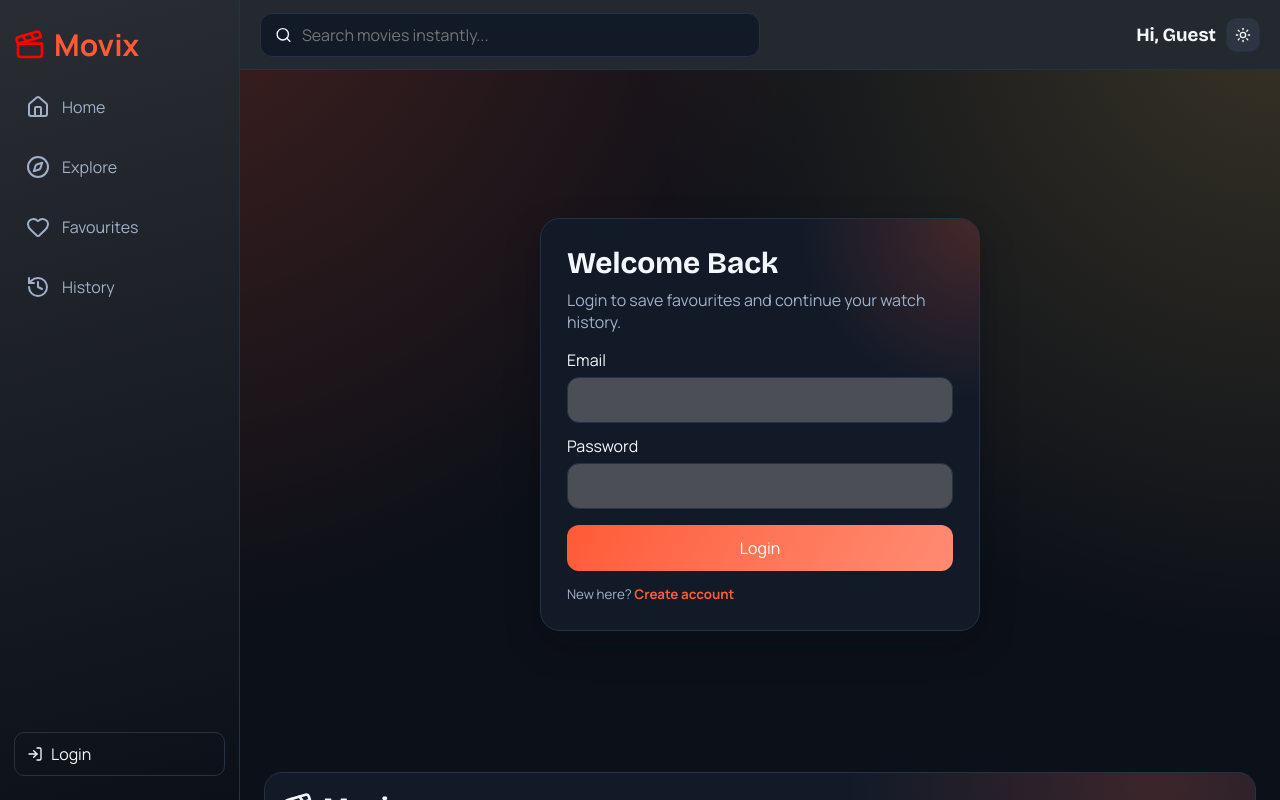
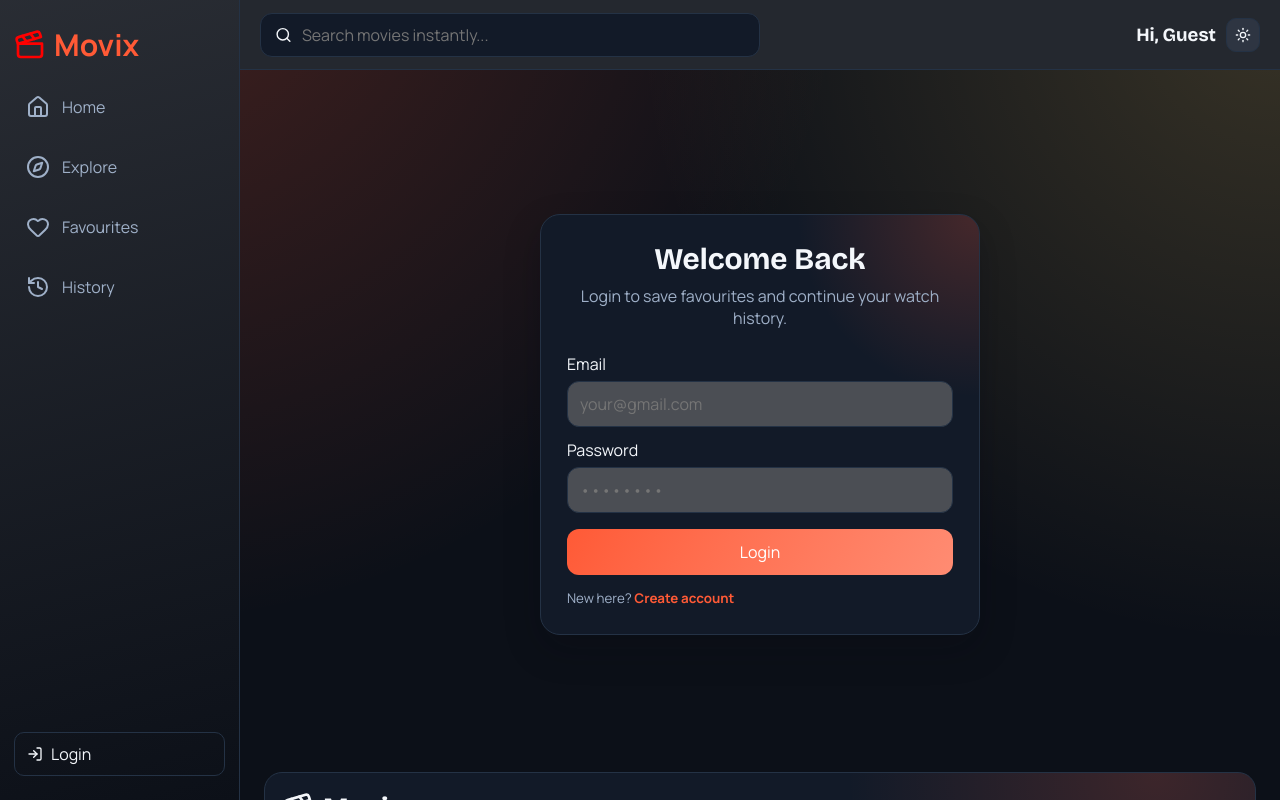
Before and after one commit to AlokKumarYadav2410/movix, a React (Vite) app in the folder frontend/: page /login in a window 1280 px wide. Shown: the top 800 px of the page. Built offline with nearby package versions, Linux system fonts and the light colour scheme.

Commit message:
refactor: simplify authentication checks in movie routes and enhance input placeholders in auth forms

```diff
--- a/frontend/src/app/app.routes.jsx
+++ b/frontend/src/app/app.routes.jsx
@@ -21,14 +21,7 @@ export const router = createBrowserRouter([
     children: [
       { index: true, element: <Home /> },
       { path: "explore", element: <Explore /> },
-      {
-        path: "movies/:movieId",
-        element: (
-          <RequireAuth>
-            <MovieDetails />
-          </RequireAuth>
-        )
-      },
+      { path: "movies/:movieId", element: <MovieDetails /> },
       {
         path: "favourites",
         element: (
--- a/frontend/src/features/auth/pages/AuthPage.module.scss
+++ b/frontend/src/features/auth/pages/AuthPage.module.scss
@@ -17,12 +17,14 @@
   h1 {
     color: var(--text);
     font-size: 30px;
+    text-align: center;
   }
 
   p {
     margin-top: 8px;
-    margin-bottom: 16px;
+    margin-bottom: 24px;
     color: var(--text-secondary);
+    text-align: center;
   }
 
   label {
--- a/frontend/src/features/auth/pages/Login.jsx
+++ b/frontend/src/features/auth/pages/Login.jsx
@@ -34,10 +34,10 @@ const Login = () => {
         <p>Login to save favourites and continue your watch history.</p>
 
         <label htmlFor="email">Email</label>
-        <input id="email" name="email" type="email" value={form.email} onChange={onChange} required />
+        <input id="email" name="email" type="email" value={form.email} onChange={onChange} placeholder="your@gmail.com" required />
 
         <label htmlFor="password">Password</label>
-        <input id="password" name="password" type="password" value={form.password} onChange={onChange} required />
+        <input id="password" name="password" type="password" value={form.password} onChange={onChange} placeholder="••••••••" required />
 
         {error ? <span className={styles.error}>{error}</span> : null}
 
--- a/frontend/src/features/auth/pages/Register.jsx
+++ b/frontend/src/features/auth/pages/Register.jsx
@@ -36,13 +36,13 @@ const Register = () => {
         </p>
 
         <label htmlFor="name">Name</label>
-        <input id="name" name="name" type="text" value={form.name} onChange={onChange} required />
+        <input id="name" name="name" type="text" value={form.name} onChange={onChange} placeholder="Username" required />
 
         <label htmlFor="email">Email</label>
-        <input id="email" name="email" type="email" value={form.email} onChange={onChange} required />
+        <input id="email" name="email" type="email" value={form.email} onChange={onChange} placeholder="your@gmail.com" required />
 
         <label htmlFor="password">Password</label>
-        <input id="password" name="password" type="password" value={form.password} onChange={onChange} required minLength={6} />
+        <input id="password" name="password" type="password" value={form.password} onChange={onChange} placeholder="••••••••" required minLength={6} />
 
         {error ? <span className={styles.error}>{error}</span> : null}
 
--- a/frontend/src/features/movies/pages/MovieDetails.jsx
+++ b/frontend/src/features/movies/pages/MovieDetails.jsx
@@ -61,20 +61,11 @@ const MovieDetails = () => {
   const [isTrailerOpen, setIsTrailerOpen] = useState(false);
 
   useEffect(() => {
-    if (!isAuthenticated) {
-      navigate("/login", { replace: true });
-    }
-  }, [isAuthenticated, navigate]);
-
-  useEffect(() => {
-    if (!isAuthenticated) {
-      return;
-    }
     dispatch(fetchMovieById(movieId));
     return () => {
       dispatch(clearMovieDetails());
     };
-  }, [dispatch, movieId, isAuthenticated]);
+  }, [dispatch, movieId]);
 
   useEffect(() => {
     if (!isAuthenticated) {
--- a/frontend/src/shared/ui/SkeletonLoader.module.scss
+++ b/frontend/src/shared/ui/SkeletonLoader.module.scss
@@ -8,9 +8,9 @@
   border-radius: 16px;
   background: linear-gradient(
     110deg,
-    color-mix(in srgb, var(--card) 92%, #ffffff) 8%,
-    color-mix(in srgb, var(--card) 75%, #ffffff) 25%,
-    color-mix(in srgb, var(--card) 92%, #ffffff) 8%
+    color-mix(in srgb, var(--card) 92%, #292828) 8%,
+    color-mix(in srgb, var(--card) 75%, #292828) 25%,
+    color-mix(in srgb, var(--card) 92%, #292828) 8%
   );
   background-size: 200% 100%;
   animation: pulse 1.2s linear infinite;
```
Also changed, not shown: 1 other file (tests, documents, lock files or other folders).
